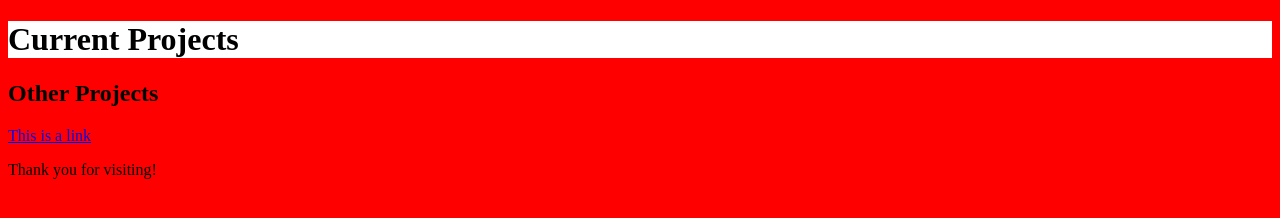
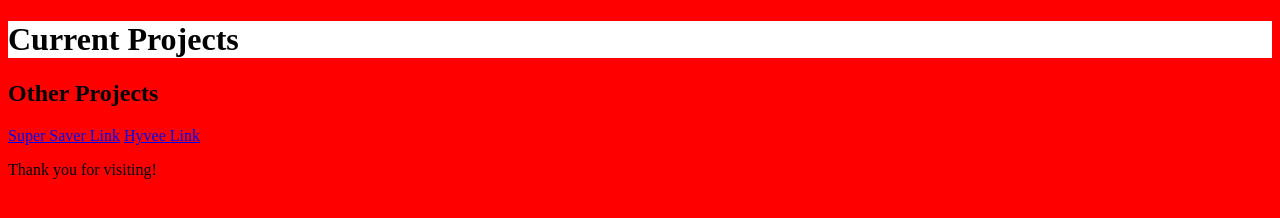
Before and after one commit to m-davis201/m-davis201.github.io, a plain HTML site: page index.html in a window 1280 px wide. Drawn offline with Linux system fonts and the light colour scheme; files that its build step writes are made by us from their sources.

Commit message:
Update index.html

```diff
--- a/index.html
+++ b/index.html
@@ -9,7 +9,8 @@
 
 <h1 style="background-color:White;">Current Projects</h1>
 <h2 style="background-color:Bue;">Other Projects</h2>
-<a href="https://www.w3schools.com">This is a link</a>
+<a href="https://super-saver.com/">Super Saver Link</a>
+<a href ="https://hy-vee.com/">Hyvee Link</a>
 
   <p>
     Thank you for visiting!
```
